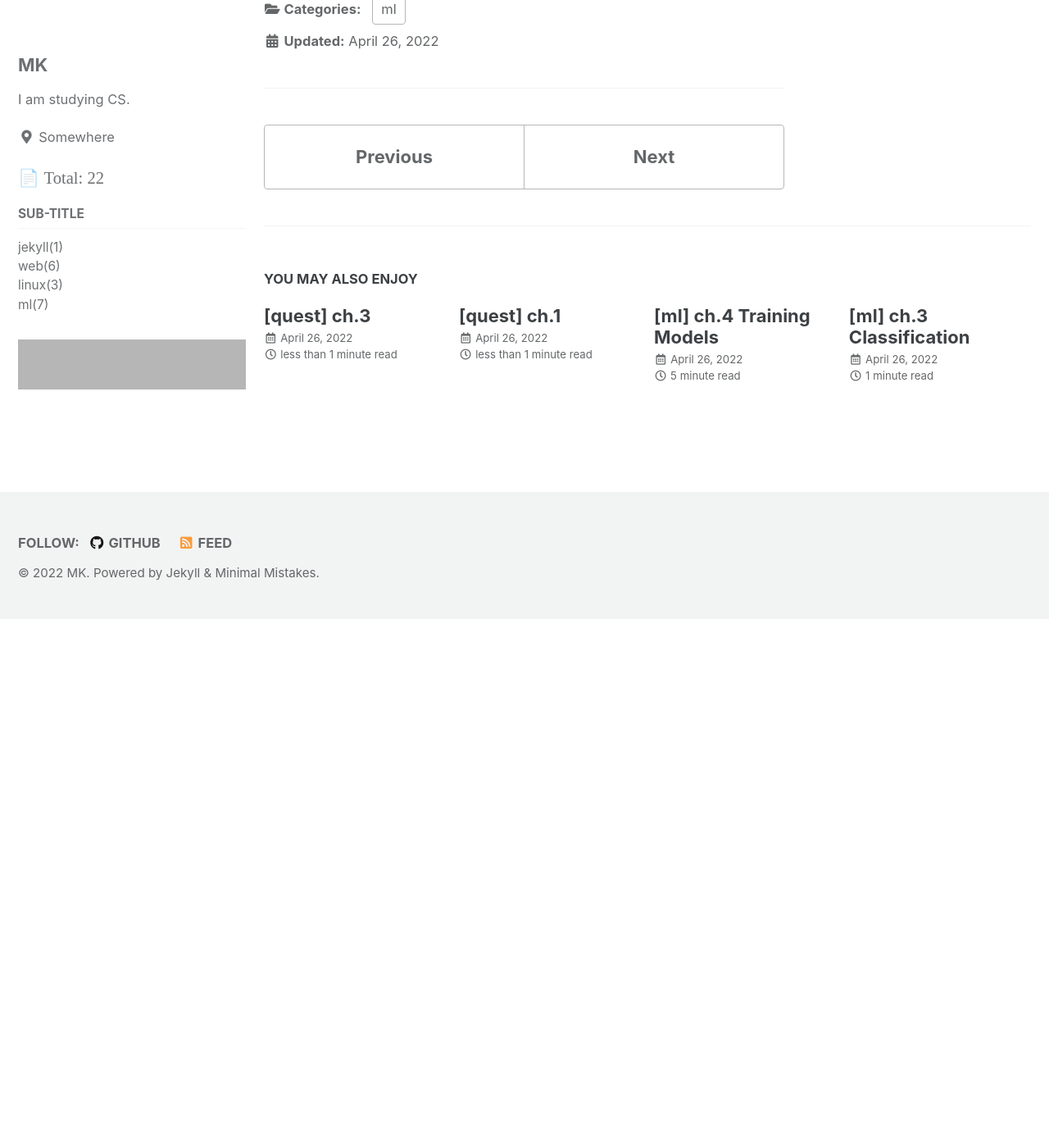
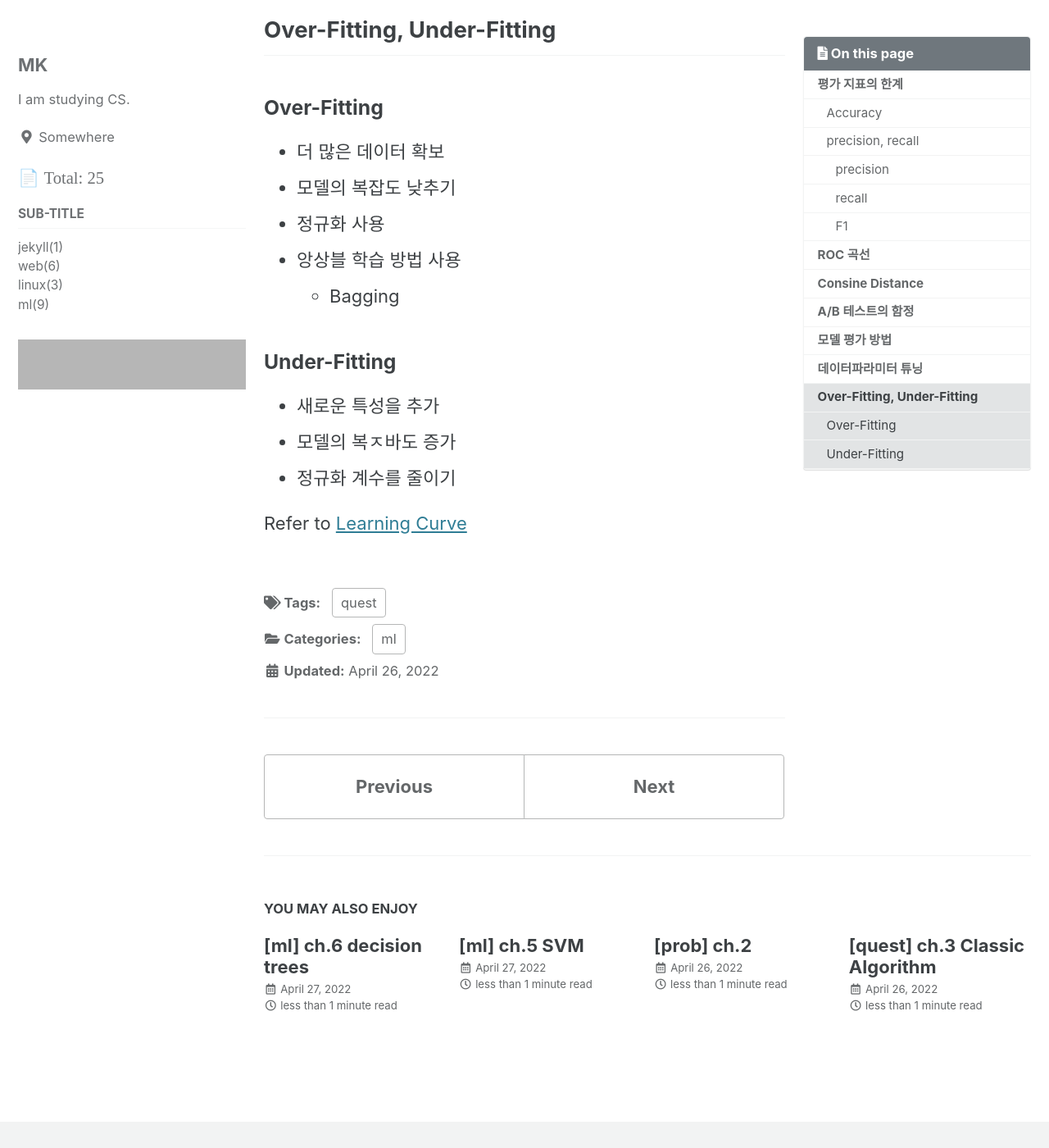
Before and after one commit to MK-43/mk-43.github.io, a Jekyll site: the page built from _posts/ml/quest-for-ml/2022-04-26-quest-ch-2.md, in a window 1280 px wide and 1400 px high, scrolled down 1723 px. Shown: the whole window at 82% size. Built offline with Jekyll 4.4.1, drawn with Linux system fonts in a browser that asks for light colours; cached includes are drawn as plain includes; formulas are drawn with MathJax 3; before the commit the page ends 2478 px from its top, so only the background shows below that; some of the changed text lies outside the part shown; grey boxes are pictures that could not be loaded.

Commit message:
TIL 2022-04-27

```diff
--- a/_posts/ml/quest-for-ml/2022-04-26-quest-ch-2.md
+++ b/_posts/ml/quest-for-ml/2022-04-26-quest-ch-2.md
@@ -37,7 +38,15 @@ negative sample이 전체에서 차지하는 양이 많으면 항상 negative로
 
 ## ROC 곡선
 
-## 코사인 거리의
+$$
+    FPR = \frac{FP}{N}
+$$
+
+$$
+    TPR = \frac{TP}{P}
+$$
+
+## Consine Distance
 
 ## A/B 테스트의 함정
 
@@ -45,4 +54,20 @@ negative sample이 전체에서 차지하는 양이 많으면 항상 negative로
 
 ## 데이터파라미터 튜닝
 
-## 과적합과 과소적합
+## Over-Fitting, Under-Fitting
+
+### Over-Fitting
+
+- 더 많은 데이터 확보
+- 모델의 복잡도 낮추기
+- 정규화 사용
+- 앙상블 학습 방법 사용
+  - Bagging
+
+### Under-Fitting
+
+- 새로운 특성을 추가
+- 모델의 복ㅈ바도 증가
+- 정규화 계수를 줄이기
+
+Refer to [Learning Curve](../hands-on/2022-04-26-hands-on-ml-ch4-training-models.md#over-fitting-under-fitting)
```
Also changed, not shown: other parts of _posts/ml/quest-for-ml/2022-04-26-quest-ch-2.md (+2 -1 lines), _posts/ml/hands-on/2022-04-26-hands-on-ml-ch4-training-models.md (+7 -0 lines), _posts/ml/hands-on/2022-04-27-hands-on-ml-ch5-svm.md (added, +22 -0 lines), _posts/ml/hands-on/2022-04-27-hands-on-ml-ch6-decision-trees.md (added, +48 -0 lines), _posts/ml/quest-for-ml/2022-04-26-quest-ch-3.md (+9 -4 lines), _posts/stat/2022-04-27-geometric-distribution.md (added, +18 -0 lines).
